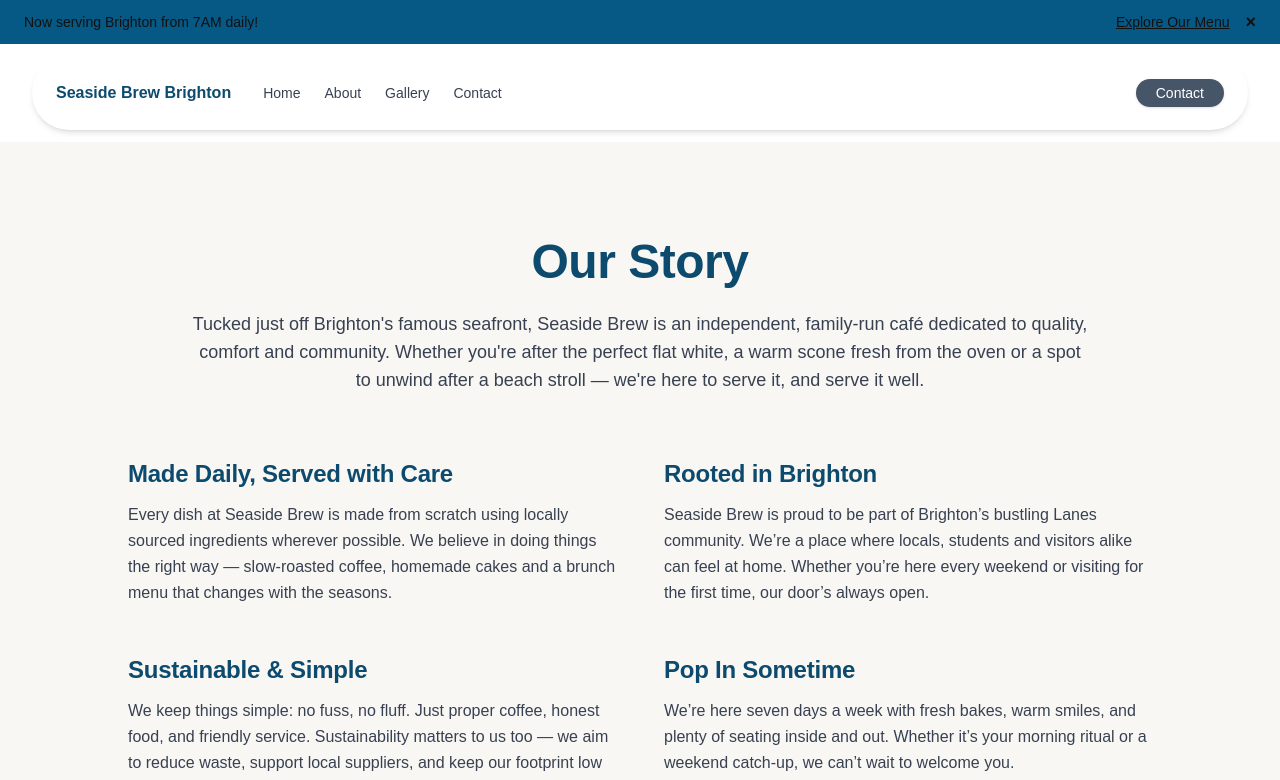
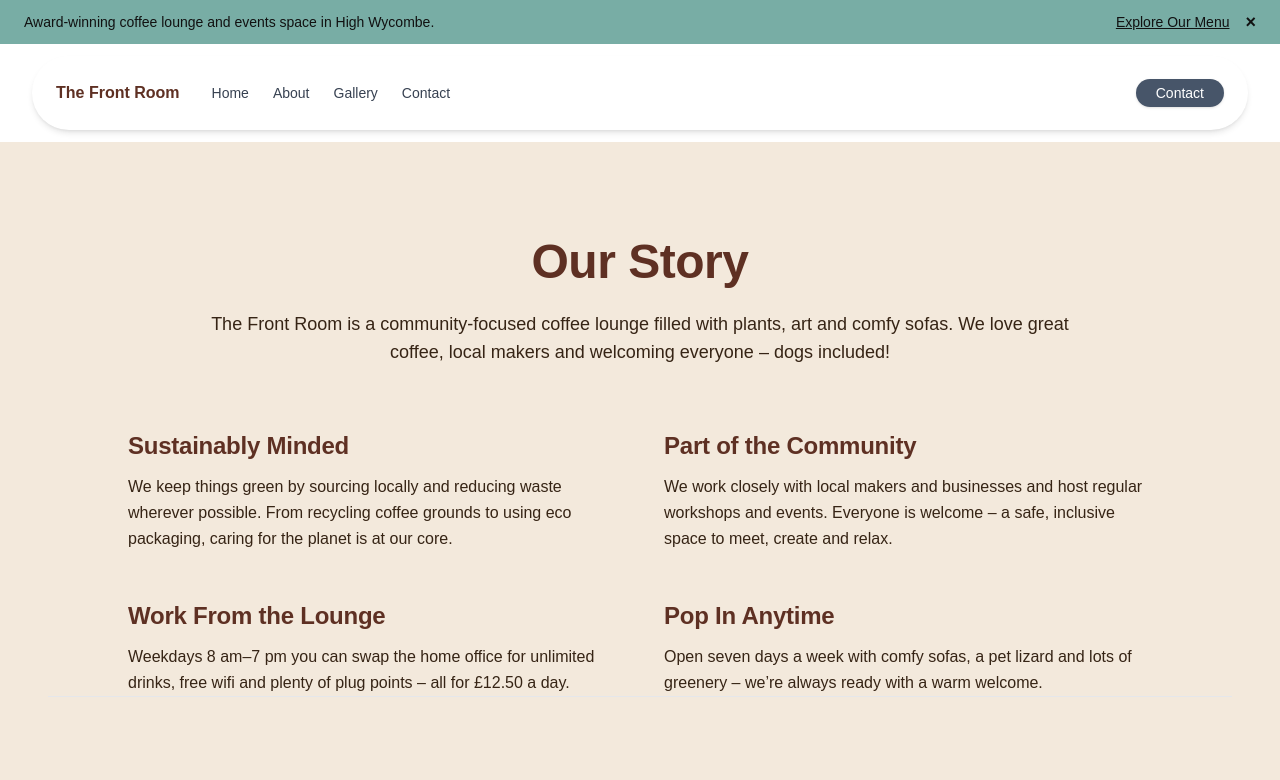
Before and after one commit to lukevonbergen/cafe-template, a Next.js app: page /about in a window 1280 px wide. Shown: the top 780 px of the page. Built offline with nearby package versions, Linux system fonts and the light colour scheme; a web font is replaced by a local one.

Commit message:
Update site for The Front Room

```diff
--- a/app/about/page.js
+++ b/app/about/page.js
@@ -5,53 +5,47 @@ export const metadata = siteConfig.metadata.about;
 
 export default function AboutPage() {
   return (
-    <main className="bg-[#f9f7f4] py-24 px-6 md:px-12 text-gray-800">
+    <main className="bg-[#f3e9dc] py-24 px-6 md:px-12 text-[#362415]">
       <div className="max-w-4xl mx-auto text-center mb-16">
-        <h1 className="text-4xl md:text-5xl font-extrabold text-sky-900 mb-6">Our Story</h1>
-        <p className="text-lg text-gray-700">
-          Tucked just off Brighton's famous seafront, Seaside Brew is an independent, family-run café dedicated to quality, comfort and community.
-          Whether you're after the perfect flat white, a warm scone fresh from the oven or a spot to unwind after a beach stroll —
-          we're here to serve it, and serve it well.
+        <h1 className="text-4xl md:text-5xl font-extrabold text-[#5E3023] mb-6">Our Story</h1>
+        <p className="text-lg">
+          The Front Room is a community-focused coffee lounge filled with plants, art and comfy sofas.
+          We love great coffee, local makers and welcoming everyone – dogs included!
         </p>
       </div>
 
       <div className="max-w-5xl mx-auto grid grid-cols-1 md:grid-cols-2 gap-12 items-start">
         {/* Mission */}
         <div>
-          <h2 className="text-2xl font-semibold mb-3 text-sky-900">Made Daily, Served with Care</h2>
-          <p className="text-gray-700 leading-relaxed">
-            Every dish at Seaside Brew is made from scratch using locally sourced ingredients wherever possible.
-            We believe in doing things the right way — slow-roasted coffee, homemade cakes and a brunch menu
-            that changes with the seasons.
+          <h2 className="text-2xl font-semibold mb-3 text-[#5E3023]">Sustainably Minded</h2>
+          <p className="leading-relaxed">
+            We keep things green by sourcing locally and reducing waste wherever possible.
+            From recycling coffee grounds to using eco packaging, caring for the planet is at our core.
           </p>
         </div>
 
         {/* Family/Local focus */}
         <div>
-          <h2 className="text-2xl font-semibold mb-3 text-sky-900">Rooted in Brighton</h2>
-          <p className="text-gray-700 leading-relaxed">
-            Seaside Brew is proud to be part of Brighton’s bustling Lanes community.
-            We’re a place where locals, students and visitors alike can feel at home.
-            Whether you’re here every weekend or visiting for the first time, our door’s always open.
+          <h2 className="text-2xl font-semibold mb-3 text-[#5E3023]">Part of the Community</h2>
+          <p className="leading-relaxed">
+            We work closely with local makers and businesses and host regular workshops and events.
+            Everyone is welcome – a safe, inclusive space to meet, create and relax.
           </p>
         </div>
 
         {/* Commitment */}
         <div>
-          <h2 className="text-2xl font-semibold mb-3 text-sky-900">Sustainable & Simple</h2>
-          <p className="text-gray-700 leading-relaxed">
-            We keep things simple: no fuss, no fluff. Just proper coffee, honest food, and friendly service.
-            Sustainability matters to us too — we aim to reduce waste, support local suppliers, and keep our
-            footprint low while keeping quality high.
+          <h2 className="text-2xl font-semibold mb-3 text-[#5E3023]">Work From the Lounge</h2>
+          <p className="leading-relaxed">
+            Weekdays 8&nbsp;am–7&nbsp;pm you can swap the home office for unlimited drinks, free wifi and plenty of plug points – all for £12.50 a day.
           </p>
         </div>
 
         {/* Invitation */}
         <div>
-          <h2 className="text-2xl font-semibold mb-3 text-sky-900">Pop In Sometime</h2>
-          <p className="text-gray-700 leading-relaxed">
-            We’re here seven days a week with fresh bakes, warm smiles, and plenty of seating inside and out.
-            Whether it’s your morning ritual or a weekend catch-up, we can’t wait to welcome you.
+          <h2 className="text-2xl font-semibold mb-3 text-[#5E3023]">Pop In Anytime</h2>
+          <p className="leading-relaxed">
+            Open seven days a week with comfy sofas, a pet lizard and lots of greenery – we’re always ready with a warm welcome.
           </p>
         </div>
       </div>
--- a/config/siteConfig.js
+++ b/config/siteConfig.js
@@ -2,32 +2,32 @@
 
 export const siteConfig = {
   // Site Name
-  siteName: 'Seaside Brew Brighton',
+  siteName: 'The Front Room',
 
   // Metadata used across Next.js pages
   metadata: {
     base: {
-      title: 'Seaside Brew – Coffee & Brunch by the Sea in Brighton',
+      title: 'The Front Room – Coffee Lounge in High Wycombe',
       description:
-        'Seaside Brew is a friendly independent café in Brighton serving speciality coffee, hearty brunches and homemade bakes just steps from the beach.',
+        'The Front Room is an award-winning independent coffee lounge in High Wycombe offering specialty coffee, cocktails, brunch and community events in a plant-filled, dog-friendly space.',
       icons: {
         icon: '/favicon.ico',
       },
     },
     about: {
-      title: 'About | Seaside Brew',
+      title: 'About | The Front Room',
       description:
-        'Learn more about Seaside Brew in Brighton – our seaside story, our love of great coffee and brunch, and the team behind the counter.',
+        'Learn about The Front Room in High Wycombe – our passion for plants, sustainability, inclusivity and great coffee.',
     },
     contact: {
-      title: 'Contact Us | Seaside Brew',
+      title: 'Contact Us | The Front Room',
       description:
-        'Find our Brighton café, get in touch by phone or email, and see where we are along the seafront.',
+        'Get in touch with The Front Room or find us in the heart of High Wycombe.',
     },
     gallery: {
-      title: 'Gallery | Seaside Brew',
+      title: 'Gallery | The Front Room',
       description:
-        'Peek inside Seaside Brew and see our beachy café, tasty brunches and local coffee moments.',
+        'Explore our cosy lounge, vibrant events and lush plant décor.',
     },
   },
 
@@ -46,21 +46,21 @@ export const siteConfig = {
 
   // Brand Colours (used in components as visual identity)
   brand: {
-    primary: 'sky-900',           // Used for headings (deep coastal blue)
-    secondary: 'bg-teal-50',      // Section backgrounds (soft seafoam)
-    accent: 'bg-sky-600',         // CTAs, buttons (bright ocean blue)
-    textDark: 'text-gray-900',    // Strong default text
-    textLight: 'text-white',      // Light-on-dark contrast
-    muted: 'text-gray-400',       // Used for captions, footers
+    primary: '[#5E3023]',           // Used for headings (deep coastal blue)
+    secondary: 'bg-[#C08552]',      // Section backgrounds (soft seafoam)
+    accent: 'bg-[#78ADA5]',         // CTAs, buttons (bright ocean blue)
+    textDark: 'text-[#362415]',    // Strong default text
+    textLight: 'text-[#F3E9DC]',      // Light-on-dark contrast
+    muted: 'text-gray-500',       // Used for captions, footers
   },
 
   // Class tokens mapped to Tailwind utility classes
   styles: {
-    bgLight: 'bg-teal-50',              // Background for Hero, About, etc.
-    bgPrimary: 'bg-sky-800',            // Background for buttons and banner
-    textPrimary: 'text-sky-900',        // Used in headings and CTAs
-    textMuted: 'text-gray-500',         // For footer/subtle copy
-    textSubtle: 'text-gray-700',        // For general body content
+    bgLight: 'bg-[#F3E9DC]',              // Background for Hero, About, etc.
+    bgPrimary: 'bg-[#78ADA5]',            // Background for buttons and banner
+    textPrimary: 'text-[#5E3023]',        // Used in headings and CTAs
+    textMuted: 'text-gray-600',         // For footer/subtle copy
+    textSubtle: 'text-[#362415]',        // For general body content
     borderLight: 'border-gray-200',     // Gallery, About, etc.
     borderDark: 'border-gray-400',      // Stronger dividers
   },
@@ -68,7 +68,7 @@ export const siteConfig = {
   // Banner strip at the top of the page
   banner: {
     show: true,
-    message: 'Now serving Brighton from 7AM daily!',
+    message: 'Award-winning coffee lounge and events space in High Wycombe.',
     cta: {
       label: 'Explore Our Menu',
       href: '/menu',
@@ -103,49 +103,49 @@ export const siteConfig = {
 
   // Hero section content
   hero: {
-    heading: 'Baked Fresh Every Morning',
+    heading: 'Welcome to The Front Room',
     subheading:
-      'Welcome to Seaside Bakehouse — artisanal breads, pastries and coffee served daily by the coast.',
+      'Your award-winning independent coffee lounge in High Wycombe. A plant-filled, dog-friendly space to sip, snack, work and connect.',
     ctaPrimary: { label: 'View Menu', href: '/menu' },
     ctaSecondary: { label: 'Our Gallery', href: '/gallery' },
-    image: 'https://images.pexels.com/photos/954199/pexels-photo-954199.jpeg',
-    imageAlt: 'Baker holding a tray of fresh bread',
-    tagline: 'Artisan Bakery • Coastal Flavours',
+    image: 'https://images.unsplash.com/photo-1507133750040-4a2d1b0e1cfe?auto=format&fit=crop&w=1200&q=80',
+    imageAlt: 'Cozy coffee lounge interior',
+    tagline: 'A space to feel good',
     values: [
       { icon: 'Coffee', label: 'Specialty Coffee' },
-      { icon: 'Heart', label: 'Baked with Love' },
+      { icon: 'Heart', label: 'Dog Friendly' },
       { icon: 'Users', label: 'Community Hub' },
     ],
   },
 
   // About Us content
   about: {
-    heading: 'Crafted with Care in Brighton',
-    subheading: `At Seaside Brew we mix Brighton's lively spirit with a love of quality. From locally roasted coffee to fresh pastries and brunch favourites, we're a welcoming hub for the community.`,
+    heading: 'A Space to Feel Good',
+    subheading: `We’re a community-centred, eco-conscious lounge with a passion for coffee, plants, folk, dogs and local makers. Inclusive and quirky: queer-friendly, body-positive, neurodivergent safe space.`,
     features: [
       {
-        title: 'Independent & Passionate',
-        text: 'Run by locals, for locals — Seaside Brew is a relaxed space where community and quality meet.',
+        title: 'Sustainably Minded',
+        text: 'We source locally and keep things green—from our décor to our packaging.',
       },
       {
-        title: 'Brunch, Coffee, & Cakes',
-        text: 'Whether it’s your morning flat white, a weekend eggs benedict or a sweet seaside treat — we’ve got something for every mood.',
+        title: 'Events & Workshops',
+        text: 'Join us for sushi-making, life drawing, terrarium nights and more in our flexible space.',
       },
     ],
   },
 
   // Location / Contact section content
   location: {
-    heading: 'Come Find Us',
-    text: 'We are tucked just off the promenade — the perfect pitstop for coffee, brunch or a slice of cake by the sea.',
+    heading: 'Visit Us',
+    text: 'Find us on Castle Street for specialty coffee, brunch and events in a dog-friendly, plant-filled lounge.',
     address: [
-      'Seaside Brew Café',
-      '23 Ocean View Terrace, Brighton BN1 1AA, United Kingdom',
+      'The Front Room',
+      '9 Castle Street, High Wycombe HP13 6RZ, United Kingdom',
     ],
     openingHours: [
-      'Monday–Sunday: 7:00 AM – 5:00 PM',
+      'Monday–Sunday: 8:00 AM – 7:30 PM',
     ],
-    mapEmbedUrl: 'https://www.google.com/maps/embed/v1/place?q=Seaside+Brew,+23+Ocean+View+Terrace,+Brighton,+UK&key=YOUR_API_KEY', // replace with real API key
+    mapEmbedUrl: 'https://www.google.com/maps/embed/v1/place?q=The+Front+Room+High+Wycombe&key=YOUR_API_KEY', // replace with real API key
   },
 
   // Gallery image grid
@@ -163,7 +163,7 @@ export const siteConfig = {
   // Testimonials section
   testimonials: {
     heading: 'What People Are Saying',
-    subheading: 'Real words from happy guests who’ve visited Seaside Brew.',
+    subheading: 'Feedback from folks who love our cosy lounge.',
     entries: [
       {
         quote: "Absolutely beautiful brunch and the best coffee in town. The cakes are divine and the staff couldn’t be friendlier.",
```
Also changed, not shown: app/contact/page.js (+11 -11 lines), app/gallery/page.js (+4 -4 lines).
